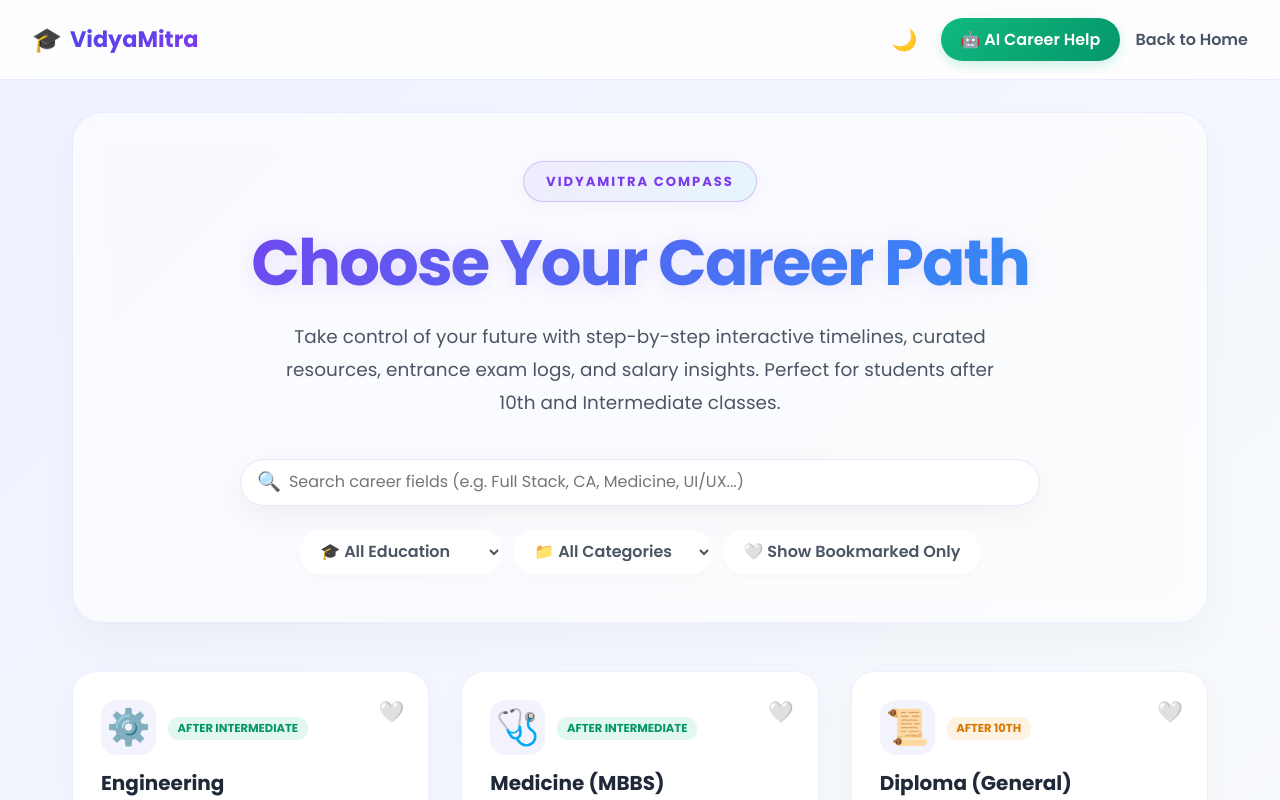
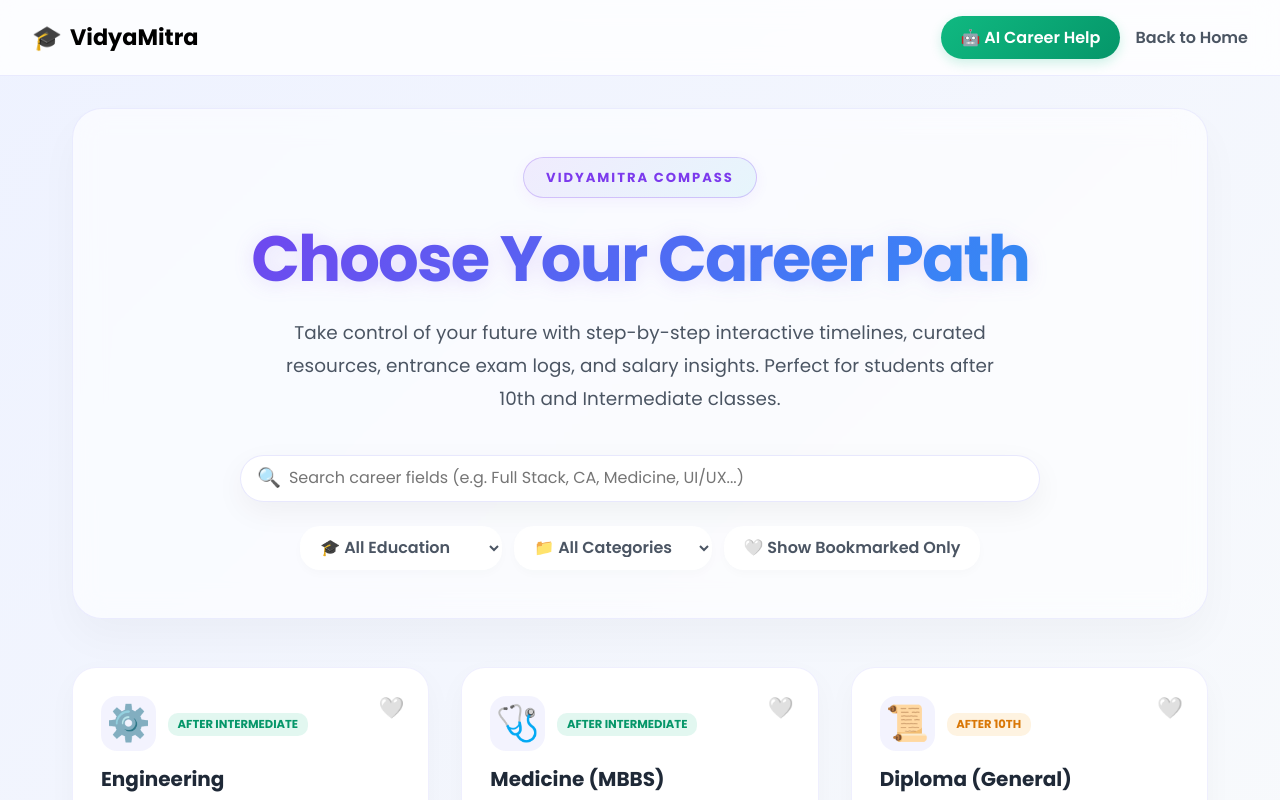
Before and after one commit to lohith2605/Vidya-Mitra, a React app in the folder frontend/: page /roadmaps in a window 1280 px wide. Shown: the top 800 px of the page. Built offline with nearby package versions, Linux system fonts and the light colour scheme; the HTML template or start-up script is replaced by a standard one.

Commit message:
roadmap updated

```diff
--- a/frontend/src/pages/QuizPage.jsx
+++ b/frontend/src/pages/QuizPage.jsx
@@ -188,12 +188,10 @@ function QuizPage() {
         // Welcome Screen
         return (
           <div style={styles.card}>
-            <div style={styles.badge}>MEMBER AREA</div>
             <h2 style={styles.cardTitle}>Career Assessment 🧠</h2>
             <p style={styles.cardDesc}>
               Discover the career path that best matches your interests, skills, strengths, and goals.
-              Our smart algorithm evaluates your academic preferences and career goals to map out
-              your next educational steps.
+
             </p>
             <div style={styles.statsContainer}>
               <div style={styles.statItem}>
@@ -301,7 +299,7 @@ function QuizPage() {
           </div>
         );
 
-      case 3:
+      case 3: {
         // Quiz Questions Screen
         if (questions.length === 0) return null;
         const currentQuestion = questions[currentQuestionIndex];
@@ -392,8 +390,8 @@ function QuizPage() {
             </div>
           </div>
         );
-
-      case 4:
+      }
+      case 4:{
         // Review Screen
         const totalQ = questions.length;
         const answeredQ = getAnsweredCount();
@@ -458,7 +456,7 @@ function QuizPage() {
               </button>
             </div>
           </div>
-        );
+        ); }
 
       case 5:
         // Success Screen
--- a/frontend/src/pages/RoadmapsPage.jsx
+++ b/frontend/src/pages/RoadmapsPage.jsx
@@ -157,37 +157,18 @@ const RoadmapsPage = () => {
         alignItems: "center"
       }}>
         <div style={{ display: "flex", alignItems: "center", gap: "0.5rem" }}>
-          <Link to="/" style={{ textDecoration: "none", display: "flex", alignItems: "center", gap: "0.5rem" }}>
+          <Link to="/privatehome" style={{ textDecoration: "none", display: "flex", alignItems: "center", gap: "0.5rem" }}>
             <span style={{ fontSize: "1.5rem" }}>🎓</span>
             <span style={{
               fontSize: "1.4rem",
-              fontWeight: 800,
-              background: "linear-gradient(135deg, #4f46e5, #7c3aed)",
-              WebkitBackgroundClip: "text",
-              WebkitTextFillColor: "transparent"
+              fontWeight: 900,
+              color: "#000",
+              lineHeight: 1.1,
             }}>VidyaMitra</span>
           </Link>
         </div>
 
         <div style={{ display: "flex", alignItems: "center", gap: "1rem" }}>
-          <button
-            onClick={() => {
-              const newMode = !isDarkMode;
-              setIsDarkMode(newMode);
-              localStorage.setItem("vidya_theme_dark", newMode ? "true" : "false");
-            }}
-            style={{
-              background: "none",
-              border: "none",
-              cursor: "pointer",
-              fontSize: "1.3rem",
-              padding: "0.5rem"
-            }}
-            title="Toggle Light/Dark Theme"
-          >
-            {isDarkMode ? "☀️" : "🌙"}
-          </button>
-
           <button
             onClick={() => setShowAIWizard(true)}
             style={{
```
